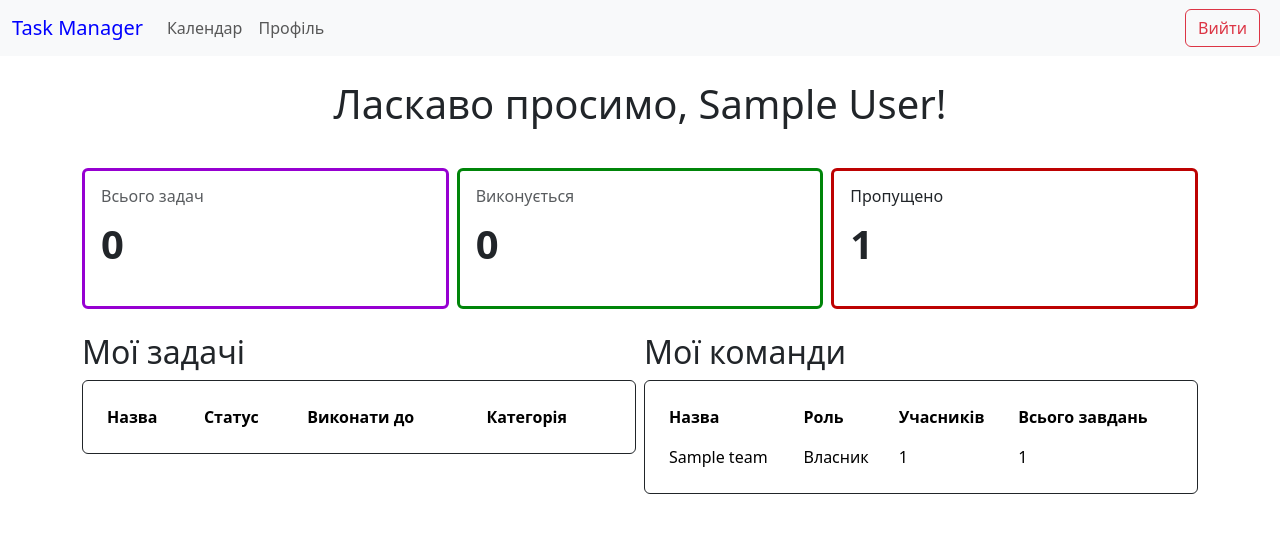
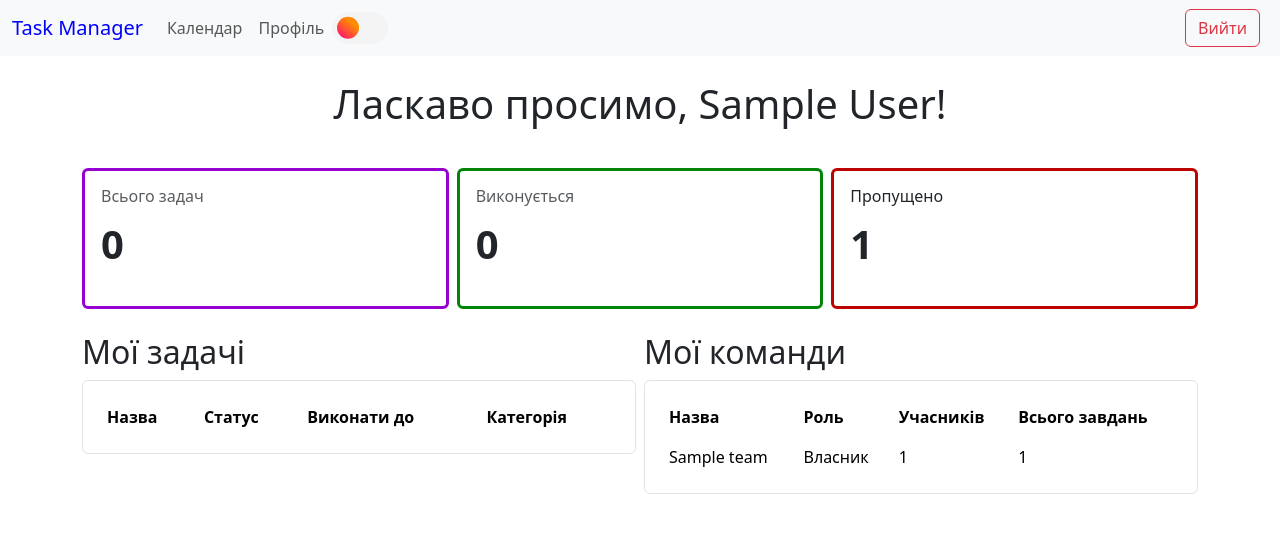
Before and after one commit to rifemane5328/Task-Manager, a Django app: page /task-manage/dashboard/ in a window 1280 px wide. Shown: the top 533 px of the page. Run offline with Django 5.2, Linux system fonts and the light colour scheme; a user stored in the database is signed in; tables that the repository leaves empty hold one stand-in row (values such as "Sample post"); lists and menus that the app fills with data are empty.

Commit message:
feat(frontend): Added toggle to change theme between light and dark; theme is saved in the local storage. Also added different colors for tasks' statuses

```diff
--- a/pyproject.toml
+++ b/pyproject.toml
@@ -8,6 +8,10 @@ dependencies = [
     "celery (>=5.6.3,<6.0.0)",
     "python-decouple (>=3.8,<4.0)",
     "psycopg[binary] (>=3.3.4,<4.0.0)",
+    "django-crispy-forms (>=2.6,<3.0)",
+    "crispy-bootstrap5 (>=2026.3,<2027.0)",
+    "requests (>=2.34.2,<3.0.0)",
+    "authlib (>=1.7.2,<2.0.0)",
 ]
 
 
--- a/src/accounts/templates/accounts/login.html
+++ b/src/accounts/templates/accounts/login.html
@@ -19,6 +19,10 @@
                 <!-- aria-current="page" -->
                 <a class="nav-link" aria-current="page" href="{% url 'accounts:login' %}">Увійти</a>
                 <a class="nav-link" aria-current="page" href="{% url 'accounts:register' %}">Зареєструватися</a>
+                <label class="switch" id="themeToggle">
+                    <input type="checkbox">
+                    <span class="slider"></span>
+                </label>
             </div>
         </div>
     </div>
--- a/src/accounts/templates/accounts/register.html
+++ b/src/accounts/templates/accounts/register.html
@@ -19,6 +19,10 @@
                 <!-- aria-current="page" -->
                 <a class="nav-link" aria-current="page" href="{% url 'accounts:login' %}">Увійти</a>
                 <a class="nav-link" aria-current="page" href="{% url 'accounts:register' %}">Зареєструватися</a>
+                <label class="switch" id="themeToggle">
+                    <input type="checkbox">
+                    <span class="slider"></span>
+                </label>
             </div>
         </div>
     </div>
--- /dev/null
+++ b/src/static/css/theme.css
@@ -0,0 +1,58 @@
+/* The switch - the box around the slider */
+.switch {
+    display: block;
+    --width-of-switch: 3.5em;
+    --height-of-switch: 2em;
+    /* size of sliding icon -- sun and moon */
+    --size-of-icon: 1.4em;
+    /* it is like a inline-padding of switch */
+    --slider-offset: 0.3em;
+    position: relative;
+    width: var(--width-of-switch);
+    height: var(--height-of-switch);
+}
+
+/* Hide default HTML checkbox */
+.switch input {
+    opacity: 0;
+    width: 0;
+    height: 0;
+}
+
+/* The slider */
+.slider {
+    position: absolute;
+    cursor: pointer;
+    top: 0;
+    left: 0;
+    right: 0;
+    bottom: 0;
+    background-color: #f4f4f5;
+    transition: .4s;
+    border-radius: 30px;
+}
+
+.slider:before {
+    position: absolute;
+    content: "";
+    height: var(--size-of-icon,1.4em);
+    width: var(--size-of-icon,1.4em);
+    border-radius: 20px;
+    left: var(--slider-offset,0.3em);
+    top: 50%;
+    transform: translateY(-50%);
+    background: linear-gradient(40deg,#ff0080,#ff8c00 70%);
+    ;
+    transition: .4s;
+}
+
+input:checked + .slider {
+    background-color: #303136;
+}
+
+input:checked + .slider:before {
+    left: calc(100% - (var(--size-of-icon,1.4em) + var(--slider-offset,0.3em)));
+    background: #303136;
+    /* change the value of second inset in box-shadow to change the angle and direction of the moon  */
+    box-shadow: inset -3px -2px 5px -2px #8983f7, inset -10px -4px 0 0 #a3dafb;
+}
--- /dev/null
+++ b/src/static/js/theme.js
@@ -0,0 +1,14 @@
+document.addEventListener("DOMContentLoaded", function () {
+    const html = document.documentElement;
+    const checkbox = document.querySelector("#themeToggle input[type='checkbox']");
+    const savedTheme = localStorage.getItem("theme") || "light";
+
+    html.setAttribute("data-bs-theme", savedTheme);
+    checkbox.checked = savedTheme === "dark";
+
+    checkbox.addEventListener("change", function () {
+        const newTheme = checkbox.checked ? "dark" : "light";
+        html.setAttribute("data-bs-theme", newTheme);
+        localStorage.setItem("theme", newTheme);
+    });
+});
--- a/src/task_manage/templates/task_manage/dashboard.html
+++ b/src/task_manage/templates/task_manage/dashboard.html
@@ -46,7 +46,7 @@ Dashboard
 <div class="row g-2 mb-3 mt-3">
     <div class="col-6">
         <h2>Мої задачі</h2>
-        <div class="card bg-transparent border border-dark">
+        <div class="card bg-transparent border">
             <div class="card-body">
                 <table class="table table-borderless align-middle mb-0">
                     <thead>
@@ -61,7 +61,12 @@ Dashboard
                     {% for task in user_tasks %}
                         <tr>
                             <td>{{ task.title }}</td>
-                            <td><span class="badge bg-dark">{{ task.get_status_display }}</span></td>
+                            <td><span class="badge
+                                {% if task.status == 'to_do' %}bg-secondary
+                                {% elif task.status == 'in_progress' %}bg-primary
+                                {% elif task.status == 'done' %}bg-success
+                                {% endif %}
+                                ">{{ task.get_status_display }}</span></td>
                             <td>{{ task.deadline|date:"d.m" }}</td>
                             <td>{{ task.category.name }}</td>
                         </tr>
@@ -73,7 +78,7 @@ Dashboard
     </div>
     <div class="col-6">
         <h2>Мої команди</h2>
-        <div class="card bg-transparent border border-dark">
+        <div class="card bg-transparent border">
             <div class="card-body">
                 <table class="table table-borderless align-middle mb-0">
                     <thead>
--- a/src/templates/base.html
+++ b/src/templates/base.html
@@ -1,18 +1,17 @@
 <!DOCTYPE html>
-<html lang="en">
+<html lang="en" data-bs-theme="light">
     {% load static %}
 <head>
     <meta charset="UTF-8">
     <meta name="viewport" content="width=device-width, initial-scale=1.0">
     <title>{% block title %}{% endblock %}</title>
-    {% block styles %}
-    {% endblock %}
     <link href="https://cdn.jsdelivr.net/npm/bootstrap@5.3.8/dist/css/bootstrap.min.css" rel="stylesheet"
         integrity="sha384-sRIl4kxILFvY47J16cr9ZwB07vP4J8+LH7qKQnuqkuIAvNWLzeN8tE5YBujZqJLB" crossorigin="anonymous">
+    <link rel="stylesheet" href="{% static 'css/theme.css' %}">
+    {% block styles %}{% endblock %}
 </head>
 <body>
-    {% block nav %}
-    {% endblock %}
+    {% block nav %}{% endblock %}
     {% if messages %}
         <div class="container mt-4">
             {% for message in messages %}
@@ -31,5 +30,6 @@
     <script src="https://cdn.jsdelivr.net/npm/bootstrap@5.3.8/dist/js/bootstrap.bundle.min.js"
         integrity="sha384-FKyoEForCGlyvwx9Hj09JcYn3nv7wiPVlz7YYwJrWVcXK/BmnVDxM+D2scQbITxI"
         crossorigin="anonymous"></script>
+    <script src="{% static 'js/theme.js' %}"></script>
 </body>
 </html>
--- a/src/templates/nav.html
+++ b/src/templates/nav.html
@@ -11,6 +11,10 @@
                 <a class="nav-link" href="#">Завдання</a> -->
                 <a class="nav-link {% if request.resolver_match.url_name == 'profile' %}active{% endif %}" aria-current="page" href="{% url 'task_manage:profile' %}">Профіль</a>
             </div>
+            <label class="switch" id="themeToggle">
+                <input type="checkbox">
+                <span class="slider"></span>
+            </label>
             {% if request.user.is_authenticated %}
             <form class="ms-auto" method="post" action="{% url 'accounts:logout' %}">
                 {% csrf_token %}
```
